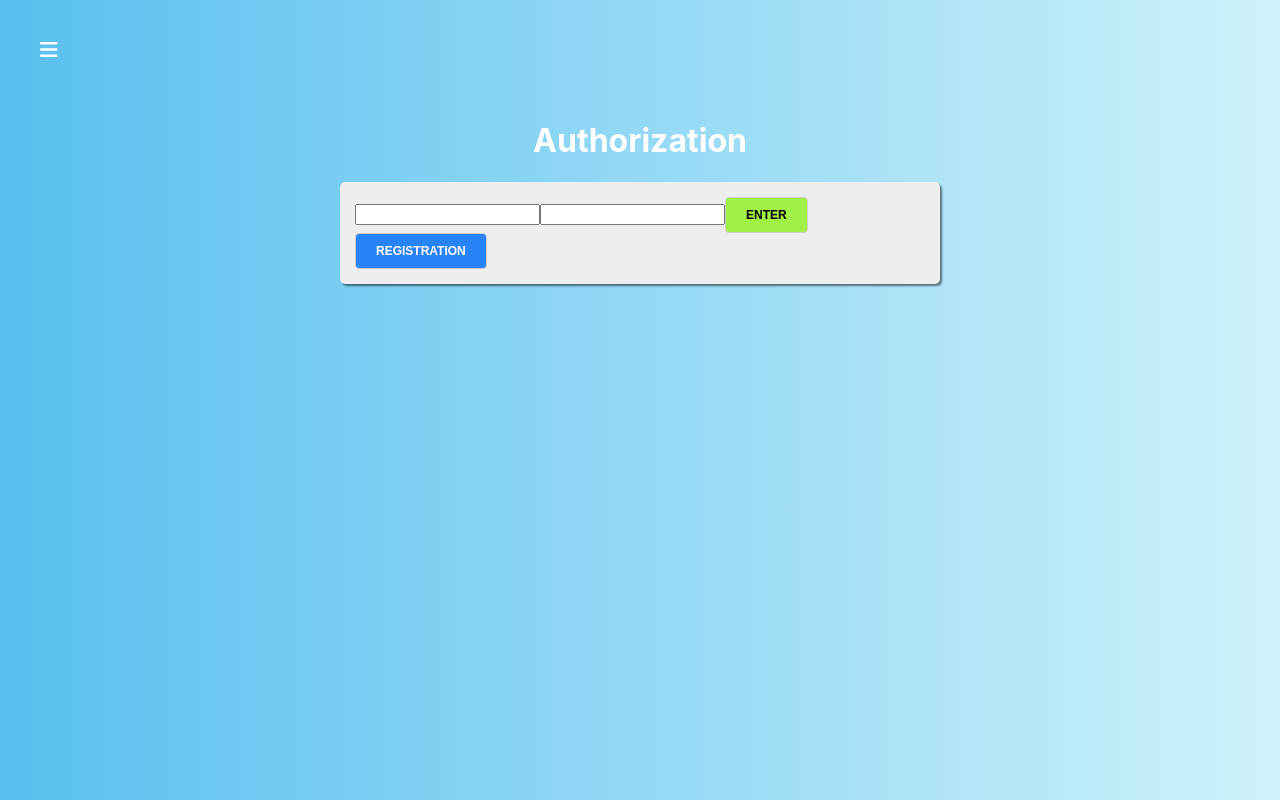
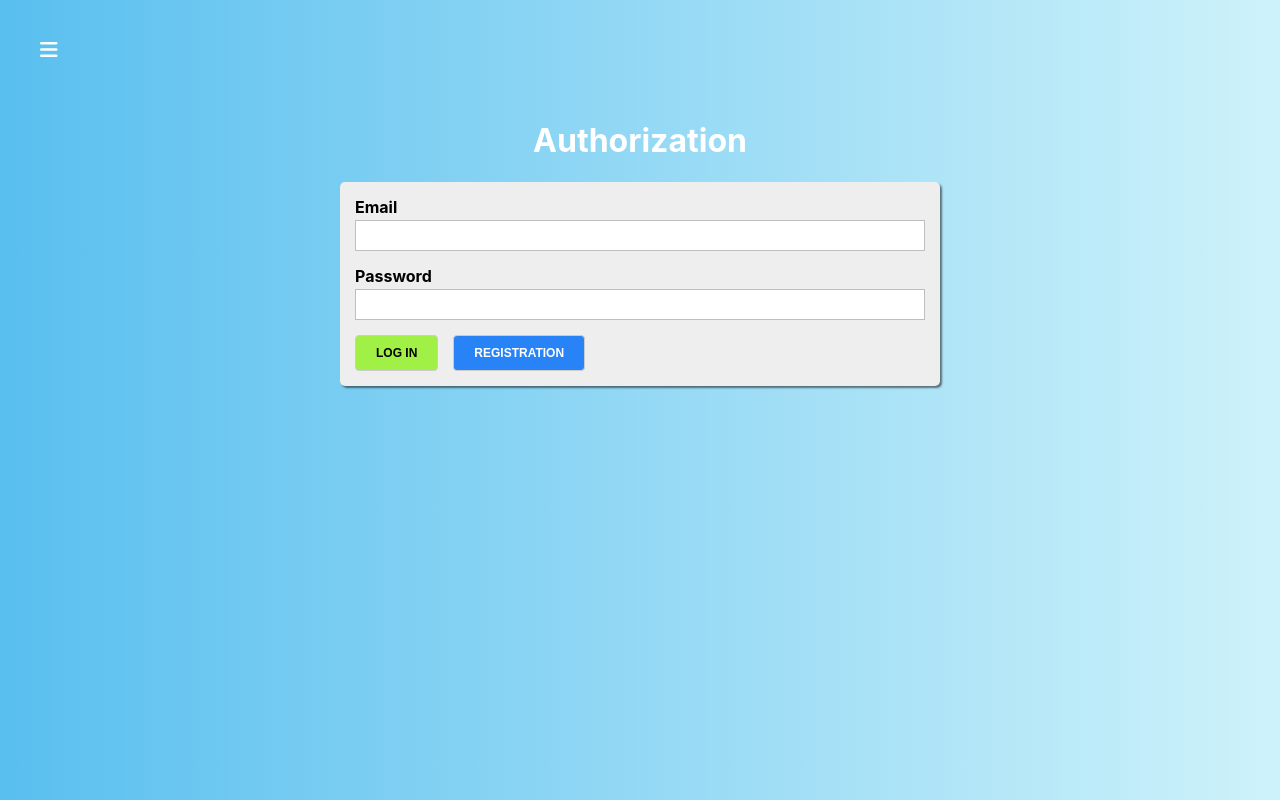
Before and after one commit to Rainspistols/React-quiz, a React app: page /auth in a window 1280 px wide. Built offline with nearby package versions, Linux system fonts and the light colour scheme.

Commit message:
created UI component - input

```diff
--- /dev/null
+++ b/src/components/UI/Input/Input.js
@@ -0,0 +1,34 @@
+import React from 'react';
+import classes from './Input.module.css';
+
+function isInvalid({ valid, touched, shouldValidate }) {
+  return !valid && shouldValidate && touched;
+}
+
+const Input = props => {
+  const inputType = props.type || 'text';
+  const cls = [classes.Input];
+  const htmlFor = `${inputType}-${Math.random()}`;
+
+  if (isInvalid(props)) {
+    cls.push(classes.invalid);
+  }
+
+  return (
+    <div className={cls.join(' ')}>
+      <label htmlFor={htmlFor}>{props.label}</label>
+      <input
+        type={inputType}
+        id={htmlFor}
+        value={props.value}
+        onChange={props.onChange}
+      />
+
+      {isInvalid(props) ? (
+        <span>{props.errorMessage || 'Enter the right infromation'}</span>
+      ) : null}
+    </div>
+  );
+};
+
+export default Input;
--- /dev/null
+++ b/src/components/UI/Input/Input.module.css
@@ -0,0 +1,32 @@
+.Input {
+  margin-bottom: 15px;
+}
+
+.Input label {
+  margin-bottom: 3px;
+  padding: 0;
+  display: block;
+  font-weight: bold;
+}
+
+.Input input {
+  display: block;
+  box-sizing: border-box;
+  border: 1px solid #bebebe;
+  padding: 7px;
+  margin: 0 0 5px;
+  width: 100%;
+  outline: none;
+  transition: all 300ms ease-in-out;
+}
+
+
+.Input span {
+  color: #f01f30;
+  font-size: 12px;
+  font-weight: bold;
+}
+
+.Input.invalid label {
+  color: #f01f30;
+}
--- a/src/containers/Auth/Auth.js
+++ b/src/containers/Auth/Auth.js
@@ -1,6 +1,7 @@
 import React, { Component } from 'react';
 import classes from './Auth.module.css';
 import Button from '../../components/UI/Button/Button';
+import Input from '../../components/UI/Input/Input';
 
 class Auth extends Component {
   loginHandler = () => {};
@@ -17,11 +18,11 @@
           <h1>Authorization</h1>
 
           <form className={classes.AuthForm} onSubmit={this.submitHandler}>
-            <input type='text' />
-            <input type='text' />
+            <Input label='Email'/>
+            <Input label='Password'/>
 
             <Button type='success' onClick={this.loginHandler}>
-              Enter
+              Log in
             </Button>
             <Button type='primary' onClick={this.registerHandler}>
               Registration
```
